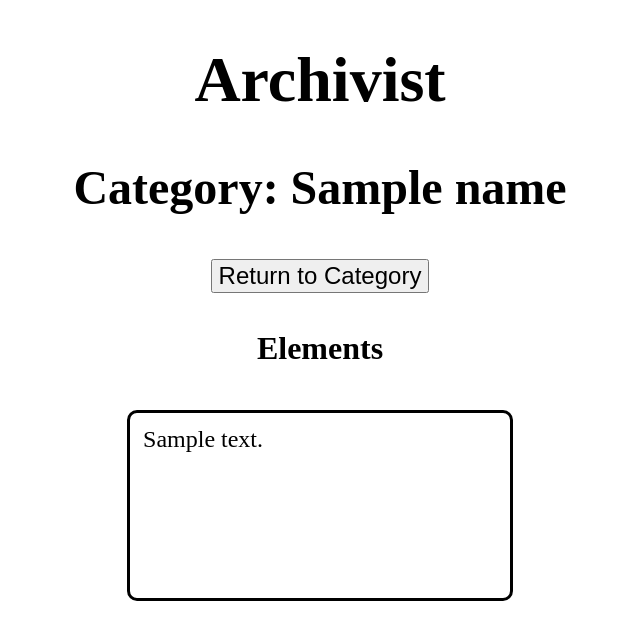
After one commit to One-Nose/Archivist, a Python web app: template blueprints/elements/templates/elements.html in a window 1280 px wide. The commit adds this page. Shown: the top 640 px of the page, without its empty margins (320-960 px from the left). Run offline with Jinja, Linux system fonts and the light colour scheme; the template is opened without the code that fills it: most values are stand-ins (such as "Sample title", 1, 10 or a date in 2020).

Commit message:
feat: add view elements button
Add get_category_and_elements message.

```diff
--- a/blueprints/__init__.py
+++ b/blueprints/__init__.py
@@ -6,4 +6,5 @@ from .archive.index import archive as archive
 from .categories.index import categories as categories
 from .category.index import category as category
 from .connect.index import connect as connect
+from .elements.index import elements as elements
 from .index.index import index as index
--- a/blueprints/category/templates/category.html
+++ b/blueprints/category/templates/category.html
@@ -8,6 +8,9 @@
 
 <h2>Category: {{ name }}</h2>
 <button id="view-categories">View Categories</button>
+
+<br /><br />
+<button id="view-elements">View Elements</button>
 
 {% if connected %}
 <br />
--- /dev/null
+++ b/blueprints/elements/templates/elements.html
@@ -0,0 +1,23 @@
+{% extends 'base.html' %}
+
+<!-- Title -->
+{% block title %} Elements of Category: {{ name }} {% endblock %}
+
+<!-- Content -->
+{% block content %}
+
+<h2>Category: {{ name }}</h2>
+<button id="view-category" name="{{ category_id }}">Return to Category</button>
+
+<br /><br />
+<b>Elements</b>
+<br /><br />
+<div>
+    {% for element in elements %}
+    <div>
+        {% for description in element %} {{ description }} <br />{% endfor %}
+    </div>
+    {% endfor %}
+</div>
+
+{% endblock %}
--- a/server/server.py
+++ b/server/server.py
@@ -11,6 +11,7 @@ from blueprints import (
     categories,
     category,
     connect,
+    elements,
     index,
 )
 
@@ -26,6 +27,7 @@ def _create_app() -> Flask:
     app.register_blueprint(archive, url_prefix='/archive')
     app.register_blueprint(categories, url_prefix='/categories')
     app.register_blueprint(category, url_prefix='/category')
+    app.register_blueprint(elements, url_prefix='/elements')
 
     app.register_blueprint(add_order_rule, url_prefix='/add-order-rule')
     app.register_blueprint(connect, url_prefix='/connect')
--- a/server/static/script.js
+++ b/server/static/script.js
@@ -60,6 +60,10 @@ $('#view-category').click((event) => {
     location.replace(`/category/${event.currentTarget.name}`)
 })
 
+$('#view-elements').click((event) => {
+    location.replace(`/elements/${lastPathPart()}`)
+})
+
 $('#view-index').click(() => {
     location.replace('/')
 })
--- a/server/static/style.css
+++ b/server/static/style.css
@@ -12,3 +12,16 @@ select {
 div button {
     width: 50%;
 }
+
+div div {
+    border: solid;
+    border-radius: 10px;
+    width: 28%;
+    display: inline-block;
+    margin: 0.5%;
+    padding: 1%;
+    height: 20vh;
+    overflow-y: auto;
+    text-align: justify;
+    font-size: x-large;
+}
--- a/src/server.py
+++ b/src/server.py
@@ -52,6 +52,11 @@ def handle(connection: socket, data: bytes) -> None:
                     'order_rules': category.get_order_rules(),
                 }
             )
+        case 'get_category_and_elements':
+            category = window.archive.category(message['id'])
+            response.update(
+                {'name': category.get_name(), 'elements': category.get_elements()}
+            )
         case 'get_category_and_properties':
             category = window.archive.category(message['id'])
             response.update(
```
Also changed, not shown: blueprints/elements/index.py (added, +25 -0 lines).
